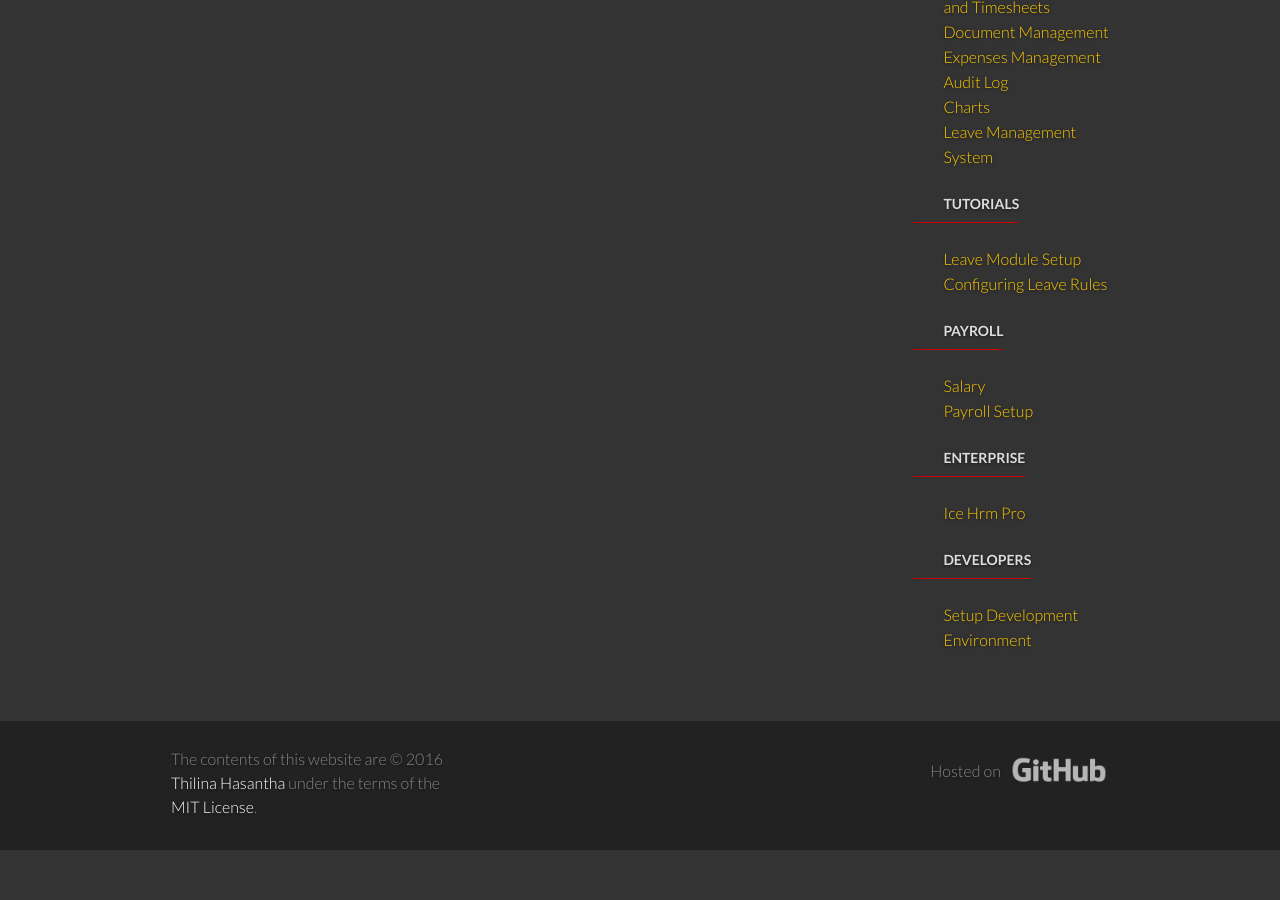
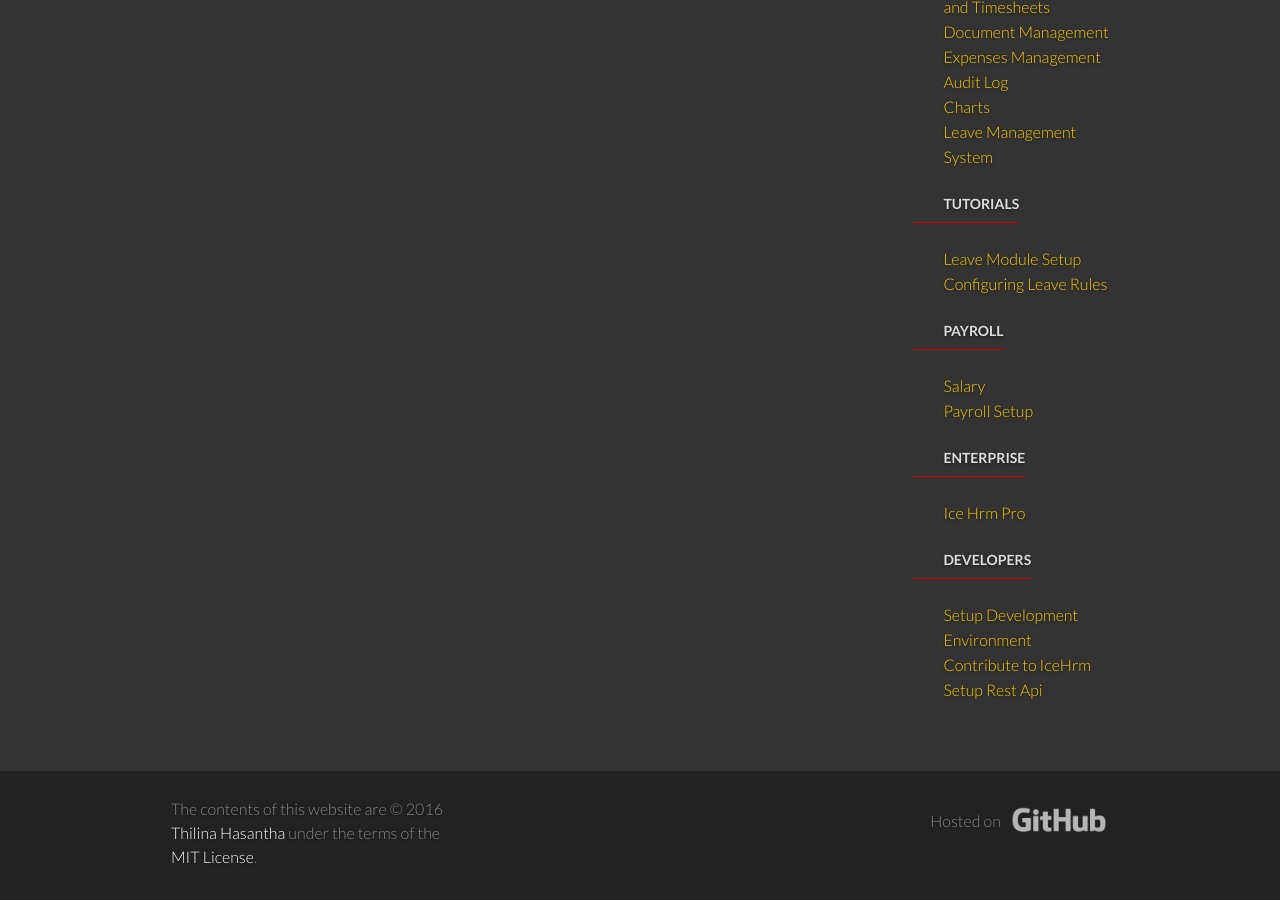
Before and after one commit to icehrm/icehrm.github.io, a Jekyll site: the page built from _docs/jobdetails.md, in a window 1280 px wide and 900 px high, scrolled down 1034 px. Built offline with Jekyll 4.4.1, drawn with Linux system fonts in a browser that asks for light colours; before the commit the page ends 1884 px from its top, so only the background shows below that.

Commit message:
Adding contributor guide

```diff
--- a/_data/docs.yml
+++ b/_data/docs.yml
@@ -54,4 +54,5 @@
 - title: Developers
   docs:
   - dev-env
+  - contribute
   - setup-rest-api
```
